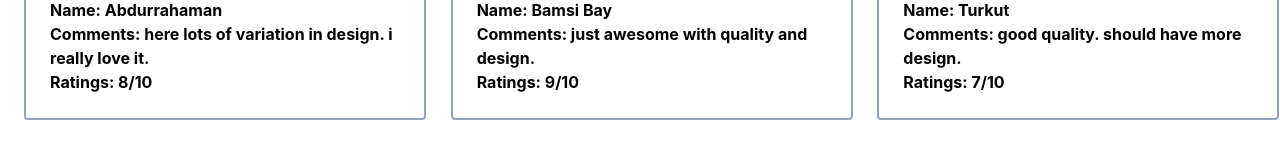
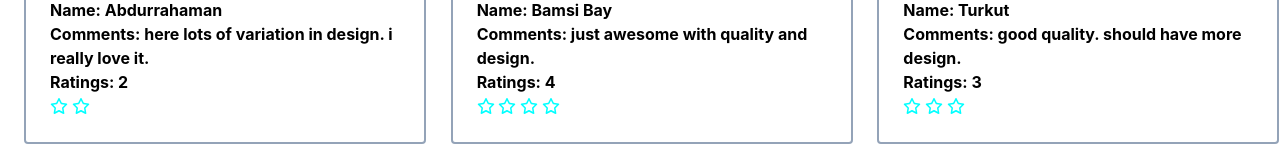
Before and after one commit to akilinjamam/assignment-9, a React (Create React App) app: page /reviews in a window 1280 px wide. Shown: the part 482-650 px from the top of the page. Built offline with nearby package versions, Linux system fonts and the light colour scheme.

Commit message:
updated stars

```diff
--- a/package.json
+++ b/package.json
@@ -3,6 +3,10 @@
   "version": "0.1.0",
   "private": true,
   "dependencies": {
+    "@fortawesome/fontawesome-svg-core": "^6.1.1",
+    "@fortawesome/free-regular-svg-icons": "^6.1.1",
+    "@fortawesome/free-solid-svg-icons": "^6.1.1",
+    "@fortawesome/react-fontawesome": "^0.1.18",
     "@testing-library/jest-dom": "^5.16.3",
     "@testing-library/react": "^12.1.4",
     "@testing-library/user-event": "^13.5.0",
--- a/public/people.json
+++ b/public/people.json
@@ -4,41 +4,41 @@
         "name": "Abdurrahaman",
         "image": "people/player-1.png",
         "comment": "here lots of variation in design. i really love it. ",
-        "ratings": "8/10"
+        "ratings": "2"
     },
     {
         "id": "2",
         "name": "Bamsi Bay",
         "image": "people/player-2.png",
         "comment": "just awesome with quality and design.   ",
-        "ratings": "9/10"
+        "ratings": "4"
     },
     {
         "id": "3",
         "name": "Turkut",
         "image": "people/player-3.png",
         "comment": " good quality. should have more design. ",
-        "ratings": "7/10"
+        "ratings": "3"
     },
     {
         "id": "4",
         "name": "Osman Bay",
         "image": "people/player-4.png",
         "comment": "just glorious and fantastic in design. i have bought two. one is for me and another is for my hubby. ",
-        "ratings": "10/10"
+        "ratings": "5"
     },
     {
         "id": "5",
         "name": "halaku khan",
         "image": "people/player-5.png",
         "comment": "just awesome in quality but i didnt found my desired ..",
-        "ratings": "7/10"
+        "ratings": "3"
     },
     {
         "id": "6",
         "name": "Soleman shah",
         "image": "people/player-6.png",
         "comment": "no compromise with quality and looks. just awesome ",
-        "ratings": "9/10"
+        "ratings": "4"
     }
 ]
--- a/src/Component/AllReviews/AllReviews.css
+++ b/src/Component/AllReviews/AllReviews.css
@@ -0,0 +1,3 @@
+.rating-star {
+    color: aqua
+}
--- a/src/Component/AllReviews/AllReviews.js
+++ b/src/Component/AllReviews/AllReviews.js
@@ -1,4 +1,8 @@
+import { faStar } from '@fortawesome/free-regular-svg-icons';
+import { FontAwesomeIcon } from '@fortawesome/react-fontawesome';
 import React from 'react';
+import './AllReviews.css'
+
 
 const AllReviews = ({ image, name, comment, ratings }) => {
     return (
@@ -9,6 +13,15 @@ const AllReviews = ({ image, name, comment, ratings }) => {
                     <p>Name: {name}</p>
                     <p title={comment}>Comments:  {comment.length > 60 ? comment.slice(0, 60) + '...' : comment}</p>
                     <p>Ratings: {ratings}</p>
+                    <h6>{ratings == 1 ? <span><FontAwesomeIcon className='rating-star' icon={faStar}></FontAwesomeIcon></span> : <span></span>}</h6>
+
+                    <h6>{ratings == 2 ? <span><FontAwesomeIcon className='rating-star' icon={faStar}></FontAwesomeIcon> <FontAwesomeIcon className='rating-star' icon={faStar}></FontAwesomeIcon></span> : <span></span>}</h6>
+
+                    <h6>{ratings == 3 ? <span><FontAwesomeIcon className='rating-star' icon={faStar}></FontAwesomeIcon> <FontAwesomeIcon className='rating-star' icon={faStar}></FontAwesomeIcon> <FontAwesomeIcon className='rating-star' icon={faStar}></FontAwesomeIcon></span> : <span></span>}</h6>
+
+                    <h6>{ratings == 4 ? <span><FontAwesomeIcon className='rating-star' icon={faStar}></FontAwesomeIcon> <FontAwesomeIcon className='rating-star' icon={faStar}></FontAwesomeIcon> <FontAwesomeIcon className='rating-star' icon={faStar}></FontAwesomeIcon> <FontAwesomeIcon className='rating-star' icon={faStar}></FontAwesomeIcon></span> : <span></span>}</h6>
+
+                    <h6>{ratings == 5 ? <span><FontAwesomeIcon className='rating-star' icon={faStar}></FontAwesomeIcon><FontAwesomeIcon className='rating-star' icon={faStar}></FontAwesomeIcon><FontAwesomeIcon className='rating-star' icon={faStar}></FontAwesomeIcon><FontAwesomeIcon className='rating-star' icon={faStar}></FontAwesomeIcon><FontAwesomeIcon className='rating-star' icon={faStar}></FontAwesomeIcon></span> : <span></span>}</h6>
                 </div>
             </div>
         </div>
```
Also changed, not shown: 1 other file (tests, documents, lock files or other folders).
